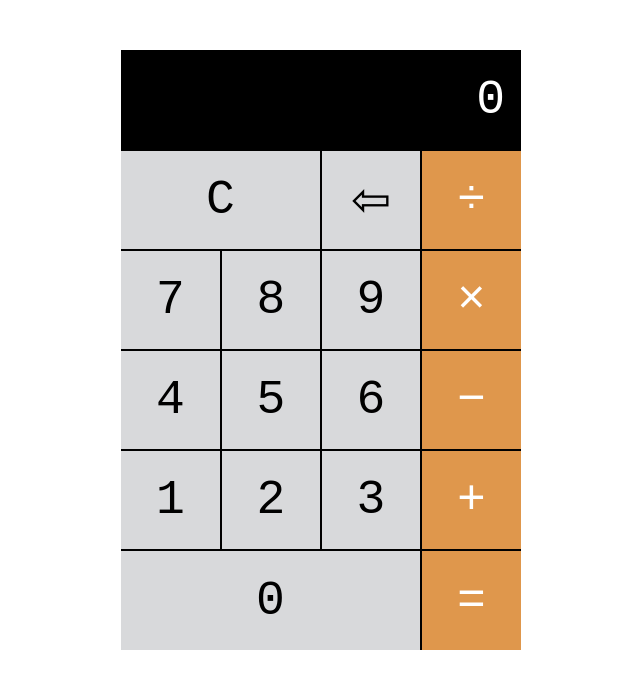
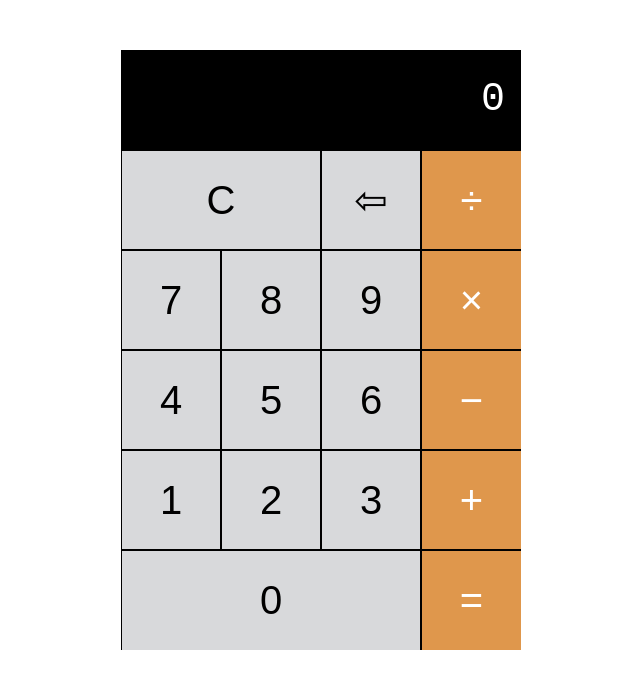
Before and after one commit to Mariolorian/calculator, a plain HTML site: page index.html in a window 1280 px wide. Shown: the whole page, without its empty margins (319-959 px from the left). Drawn offline with Linux system fonts and the light colour scheme.

Commit message:
add some improvements

```diff
--- a/css/style.css
+++ b/css/style.css
@@ -20,23 +20,20 @@
 .display {
   display: flex;
   flex-flow: row nowrap;
-  font-size: 3rem;
   justify-content: flex-end;
   background-color: #000;
   padding-right: 1rem;
   color: #fff;
   height: 100px;
   border: none;
-  font-family: monospace;
+  font-size: 40px;
+  font-family: 'Courier New', Courier, monospace;
   line-height: 100px;
 }
 
-.row1,
-.row2,
-.row3,
-.row4,
-.row5 {
+.row {
   display: flex;
+  flex-flow: row nowrap;
 }
 
 .btn {
@@ -45,8 +42,7 @@
   height: 100px;
   border: 1px solid black;
   outline: none;
-  font-family: monospace;
-  font-size: 3rem;
+  font-size: 40px;
   background-color: #d8d9db;
   color: black;
 }
@@ -66,7 +62,6 @@
 
 .btn-triple {
   flex-basis: 75%;
-  border-left: none;
 }
 
 .btn-task {
@@ -82,10 +77,6 @@
   background-color: #dd8d37;
 }
 
-.btn-first {
-  border-left: none;
-}
-
 .btn-last {
   border-right: none;
 }
@@ -93,3 +84,15 @@
 .btn-bottom {
   border-bottom: none;
 }
+
+*/ .btn:first-child {
+  border-left: none;
+}
+
+.btn:last-child {
+  border-right: none;
+}
+
+.btn-last-row {
+  border-bottom: none;
+}
--- a/index.html
+++ b/index.html
@@ -16,32 +16,32 @@
       </div>
     </section>
     <section class="calc-buttons">
-      <div class="row1">
-        <button class="btn btn-double btn-first">C</button>
+      <div class="row">
+        <button class="btn btn-double">C</button>
         <button class="btn">&#8678;</button>
-        <button class="btn btn-task btn-last">&divide;</button>
+        <button class="btn btn-task">&divide;</button>
       </div>
-      <div class="row2">
-        <button class="btn btn-first">7</button>
+      <div class="row">
+        <button class="btn">7</button>
         <button class="btn">8</button>
         <button class="btn">9</button>
-        <button class="btn btn-task btn-last">&times;</button>
+        <button class="btn btn-task">&times;</button>
       </div>
-      <div class="row3">
-        <button class="btn btn-first ">4</button>
+      <div class="row">
+        <button class="btn ">4</button>
         <button class="btn">5</button>
         <button class="btn">6</button>
-        <button class="btn btn-task btn-last">&minus;</button>
+        <button class="btn btn-task">&minus;</button>
       </div>
-      <div class="row4">
-        <button class="btn btn-first">1</button>
+      <div class="row">
+        <button class="btn">1</button>
         <button class="btn">2</button>
         <button class="btn">3</button>
-        <button class="btn btn-task btn-last">&plus;</button>
+        <button class="btn btn-task">&plus;</button>
       </div>
-      <div class="row5">
-        <button class="btn btn-triple btn-bottom">0</button>
-        <button class="btn btn-task btn-last btn-bottom">&equals;</button>
+      <div class="row">
+        <button class="btn btn-triple btn-last-row">0</button>
+        <button class="btn btn-task btn-last-row">&equals;</button>
       </div>
     </section>
 
```
